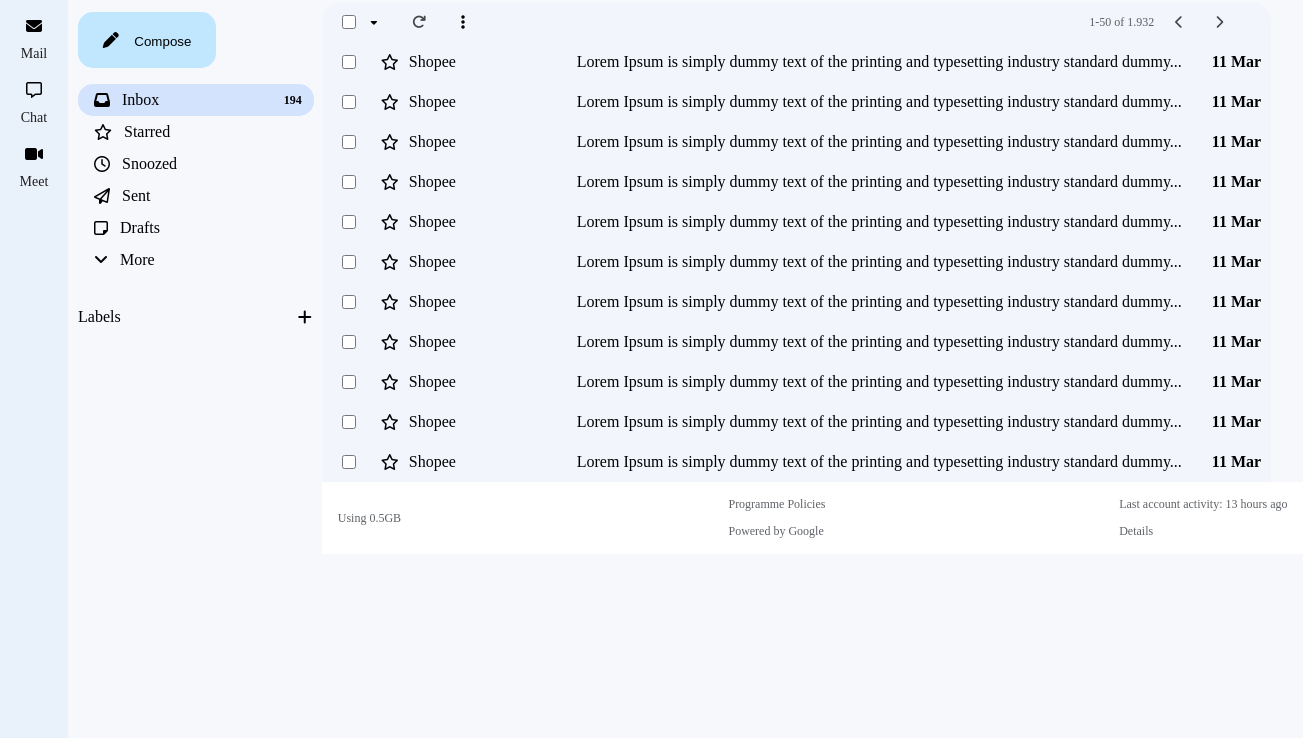
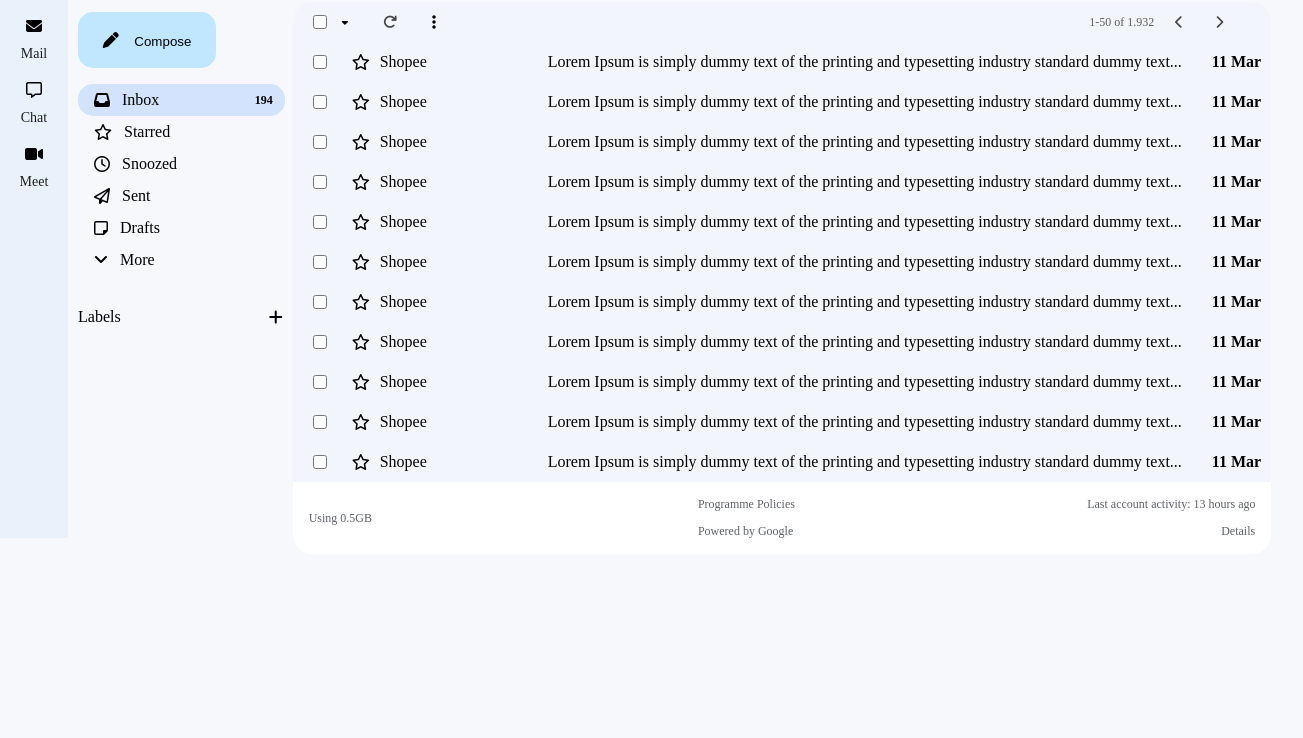
Before and after one commit to PhamNgocThien1801/gmai-fake, a website: page index.html in a window 1280 px wide. Shown: the part 62-800 px from the top of the page, 1303 px wide, since content can reach past the window. Drawn offline with Linux system fonts and the light colour scheme.

Commit message:
done page

```diff
--- a/css/mystyle.css
+++ b/css/mystyle.css
@@ -5,7 +5,7 @@
 }
 .navbar {
     width: 68px;
-    height: 1000px;
+    height: auto;
     display: flex;
     background-color: #E9F1FB;
     /* background-color: brown; */
@@ -228,11 +228,20 @@
 .right-content .content .email-content li:last-child{
     background-color: #fff;
     height: 40px;
-    padding: 16px;
+    padding: 16px 0px 16px 0px;
     display: flex;
     justify-content: space-between;
     font-size: 12px;
     color: #5f6368;
+    margin-left: auto;
+    border-radius: 0px 0px 20px 20px;
+}
+.right-content .content .email-content li:last-child .using-memory{
+    padding-left: 16px;
+}
+.right-content .content .email-content li:last-child .details{
+    text-align: end;
+    padding-right: 16px;
 }
 .right-content .content .email-content li{
     width: 100%;
--- a/index.html
+++ b/index.html
@@ -88,18 +88,18 @@
                 <div class="email-content">
                     <ul>
                         <li><input type="checkbox"><i class="fa-solid fa-caret-down"></i><i class="fa-solid fa-arrow-rotate-right"></i><i class="fa-solid fa-ellipsis-vertical"></i></i><p class="pagination">1-50 of 1.932</p><button><i class="fa-solid fa-chevron-left"></i></button><button><i class="fa-solid fa-chevron-right"></i></button></li>
-                        <li><input type="checkbox"><i class="fa-regular fa-star"></i><p>Shopee</p><span>Lorem Ipsum is simply dummy text of the printing and typesetting industry standard dummy...</span> <strong>11 Mar</strong></li>
-                        <li><input type="checkbox"><i class="fa-regular fa-star"></i><p>Shopee</p><span>Lorem Ipsum is simply dummy text of the printing and typesetting industry standard dummy...</span> <strong>11 Mar</strong></li>
-                        <li><input type="checkbox"><i class="fa-regular fa-star"></i><p>Shopee</p><span>Lorem Ipsum is simply dummy text of the printing and typesetting industry standard dummy...</span> <strong>11 Mar</strong></li>
-                        <li><input type="checkbox"><i class="fa-regular fa-star"></i><p>Shopee</p><span>Lorem Ipsum is simply dummy text of the printing and typesetting industry standard dummy...</span> <strong>11 Mar</strong></li>
-                        <li><input type="checkbox"><i class="fa-regular fa-star"></i><p>Shopee</p><span>Lorem Ipsum is simply dummy text of the printing and typesetting industry standard dummy...</span> <strong>11 Mar</strong></li>
-                        <li><input type="checkbox"><i class="fa-regular fa-star"></i><p>Shopee</p><span>Lorem Ipsum is simply dummy text of the printing and typesetting industry standard dummy...</span> <strong>11 Mar</strong></li>
-                        <li><input type="checkbox"><i class="fa-regular fa-star"></i><p>Shopee</p><span>Lorem Ipsum is simply dummy text of the printing and typesetting industry standard dummy...</span> <strong>11 Mar</strong></li>
-                        <li><input type="checkbox"><i class="fa-regular fa-star"></i><p>Shopee</p><span>Lorem Ipsum is simply dummy text of the printing and typesetting industry standard dummy...</span> <strong>11 Mar</strong></li>
-                        <li><input type="checkbox"><i class="fa-regular fa-star"></i><p>Shopee</p><span>Lorem Ipsum is simply dummy text of the printing and typesetting industry standard dummy...</span> <strong>11 Mar</strong></li>
-                        <li><input type="checkbox"><i class="fa-regular fa-star"></i><p>Shopee</p><span>Lorem Ipsum is simply dummy text of the printing and typesetting industry standard dummy...</span> <strong>11 Mar</strong></li>
-                        <li><input type="checkbox"><i class="fa-regular fa-star"></i><p>Shopee</p><span>Lorem Ipsum is simply dummy text of the printing and typesetting industry standard dummy...</span> <strong>11 Mar</strong></li>
-                        <li><p>Using 0.5GB</p> <div><p>Programme Policies</p><p>Powered by Google</p></div> <div><p>Last account activity: 13 hours ago</p>Details<p></p></div></li>
+                        <li><input type="checkbox"><i class="fa-regular fa-star"></i><p>Shopee</p><span>Lorem Ipsum is simply dummy text of the printing and typesetting industry standard dummy text...</span> <strong>11 Mar</strong></li>
+                        <li><input type="checkbox"><i class="fa-regular fa-star"></i><p>Shopee</p><span>Lorem Ipsum is simply dummy text of the printing and typesetting industry standard dummy text...</span> <strong>11 Mar</strong></li>
+                        <li><input type="checkbox"><i class="fa-regular fa-star"></i><p>Shopee</p><span>Lorem Ipsum is simply dummy text of the printing and typesetting industry standard dummy text...</span> <strong>11 Mar</strong></li>
+                        <li><input type="checkbox"><i class="fa-regular fa-star"></i><p>Shopee</p><span>Lorem Ipsum is simply dummy text of the printing and typesetting industry standard dummy text...</span> <strong>11 Mar</strong></li>
+                        <li><input type="checkbox"><i class="fa-regular fa-star"></i><p>Shopee</p><span>Lorem Ipsum is simply dummy text of the printing and typesetting industry standard dummy text...</span> <strong>11 Mar</strong></li>
+                        <li><input type="checkbox"><i class="fa-regular fa-star"></i><p>Shopee</p><span>Lorem Ipsum is simply dummy text of the printing and typesetting industry standard dummy text...</span> <strong>11 Mar</strong></li>
+                        <li><input type="checkbox"><i class="fa-regular fa-star"></i><p>Shopee</p><span>Lorem Ipsum is simply dummy text of the printing and typesetting industry standard dummy text...</span> <strong>11 Mar</strong></li>
+                        <li><input type="checkbox"><i class="fa-regular fa-star"></i><p>Shopee</p><span>Lorem Ipsum is simply dummy text of the printing and typesetting industry standard dummy text...</span> <strong>11 Mar</strong></li>
+                        <li><input type="checkbox"><i class="fa-regular fa-star"></i><p>Shopee</p><span>Lorem Ipsum is simply dummy text of the printing and typesetting industry standard dummy text...</span> <strong>11 Mar</strong></li>
+                        <li><input type="checkbox"><i class="fa-regular fa-star"></i><p>Shopee</p><span>Lorem Ipsum is simply dummy text of the printing and typesetting industry standard dummy text...</span> <strong>11 Mar</strong></li>
+                        <li><input type="checkbox"><i class="fa-regular fa-star"></i><p>Shopee</p><span>Lorem Ipsum is simply dummy text of the printing and typesetting industry standard dummy text...</span> <strong>11 Mar</strong></li>
+                        <li><p class="using-memory">Using 0.5GB</p> <div><p>Programme Policies</p><p>Powered by Google</p></div> <div><p>Last account activity: 13 hours ago</p><p class="details">Details</p></div></li>
                     </ul>
                 </div>
             </div>
```
